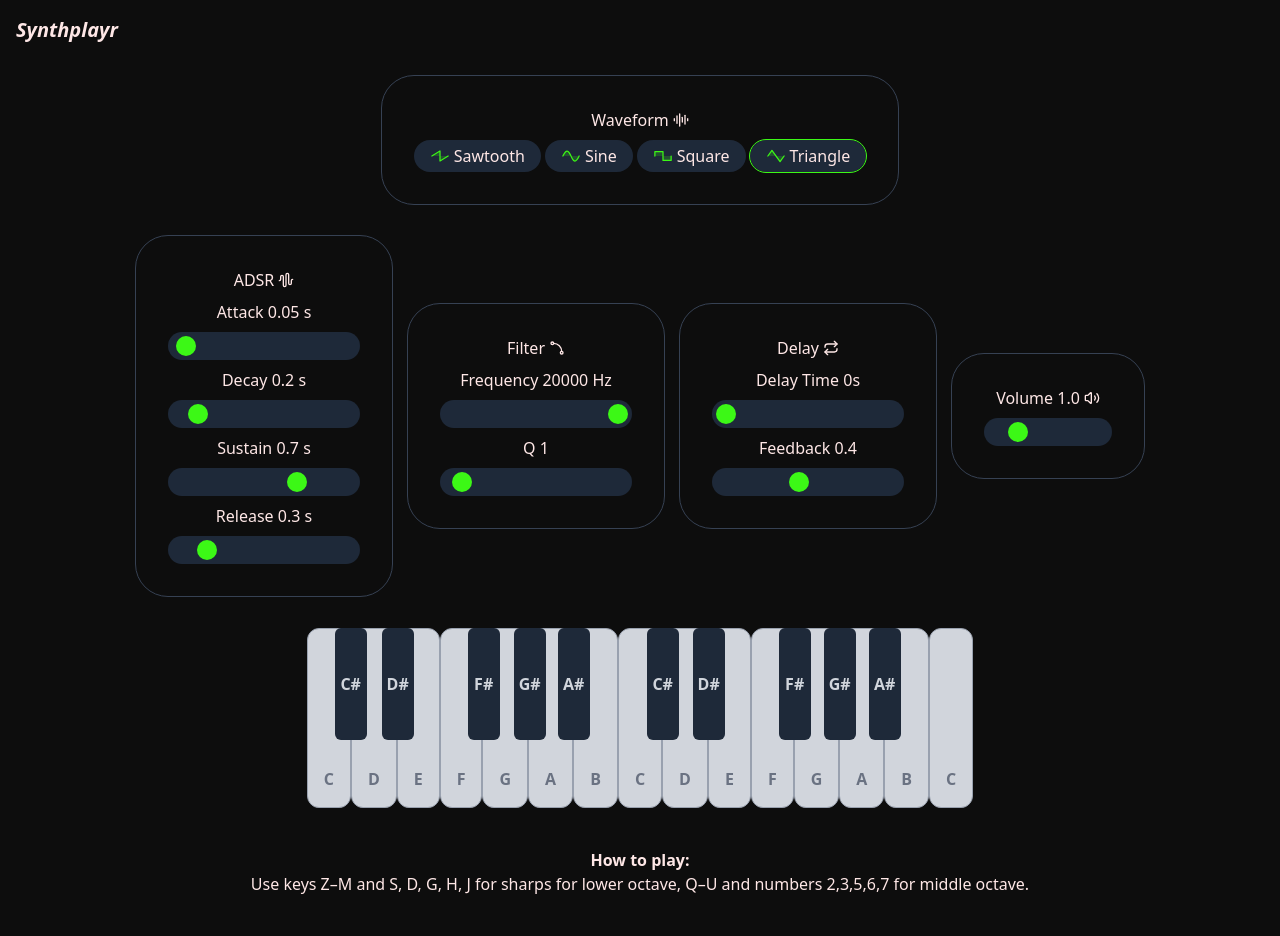
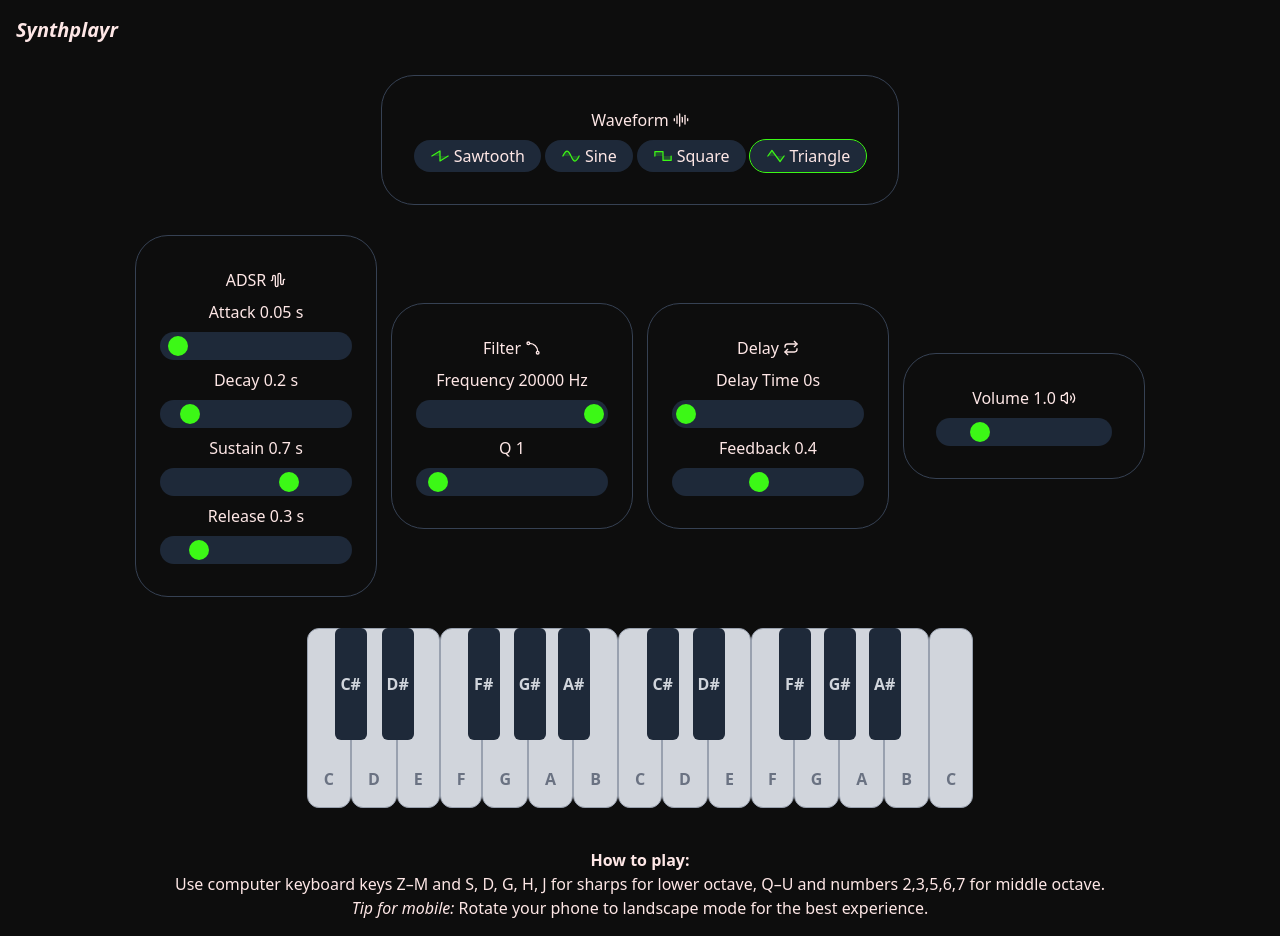
Before and after one commit to jonte265/synth-playr, a React (Vite) app: page / in a window 1280 px wide. Before the commit the page ends 912 px from the top, so only its background shows below. Built offline with nearby package versions, Linux system fonts and the light colour scheme.

Commit message:
fix width and add text how play

```diff
--- a/src/App.tsx
+++ b/src/App.tsx
@@ -540,7 +540,7 @@ function App() {
           </div>
         </div>
         <div className='flex flex-wrap justify-center items-center gap-4 '>
-          <div className='flex flex-col justify-center items-center gap-2 outline outline-gray-700 rounded-4xl p-8'>
+          <div className='flex flex-col justify-center items-center gap-2 outline outline-gray-700 rounded-4xl p-8 w-60'>
             <p className='flex justify-center items-center gap-1'>
               ADSR
               <LuAudioWaveform />
@@ -598,7 +598,7 @@ function App() {
               />
             </div>
           </div>
-          <div className='flex flex-col justify-center items-center gap-2 outline outline-gray-700 rounded-4xl p-8'>
+          <div className='flex flex-col justify-center items-center gap-2 outline outline-gray-700 rounded-4xl p-8 w-60'>
             <p className='flex justify-center items-center gap-1'>
               Filter
               <LuSpline className='rotate-90' />
@@ -628,7 +628,7 @@ function App() {
               />
             </div>
           </div>
-          <div className='flex flex-col justify-center items-center gap-2 outline outline-gray-700 rounded-4xl p-8'>
+          <div className='flex flex-col justify-center items-center gap-2 outline outline-gray-700 rounded-4xl p-8 w-60'>
             <p className='flex justify-center items-center gap-1'>
               Delay
               <LuRepeat />
@@ -660,7 +660,7 @@ function App() {
               />
             </div>
           </div>
-          <div className='flex flex-col justify-center items-center gap-2 outline outline-gray-700 rounded-4xl p-8 w-48'>
+          <div className='flex flex-col justify-center items-center gap-2 outline outline-gray-700 rounded-4xl p-8 w-60'>
             <label
               className='flex justify-center items-center gap-1'
               htmlFor='volume'
@@ -717,8 +717,12 @@ function App() {
         <div className='flex flex-col text-center mt-2'>
           <p className='font-bold'>How to play:</p>
           <p>
-            Use keys Z–M and S, D, G, H, J for sharps for lower octave, Q–U and
-            numbers 2,3,5,6,7 for middle octave.
+            Use computer keyboard keys Z–M and S, D, G, H, J for sharps for
+            lower octave, Q–U and numbers 2,3,5,6,7 for middle octave.
+          </p>
+          <p>
+            <em>Tip for mobile:</em> Rotate your phone to landscape mode for the
+            best experience.
           </p>
         </div>
       </main>
```
